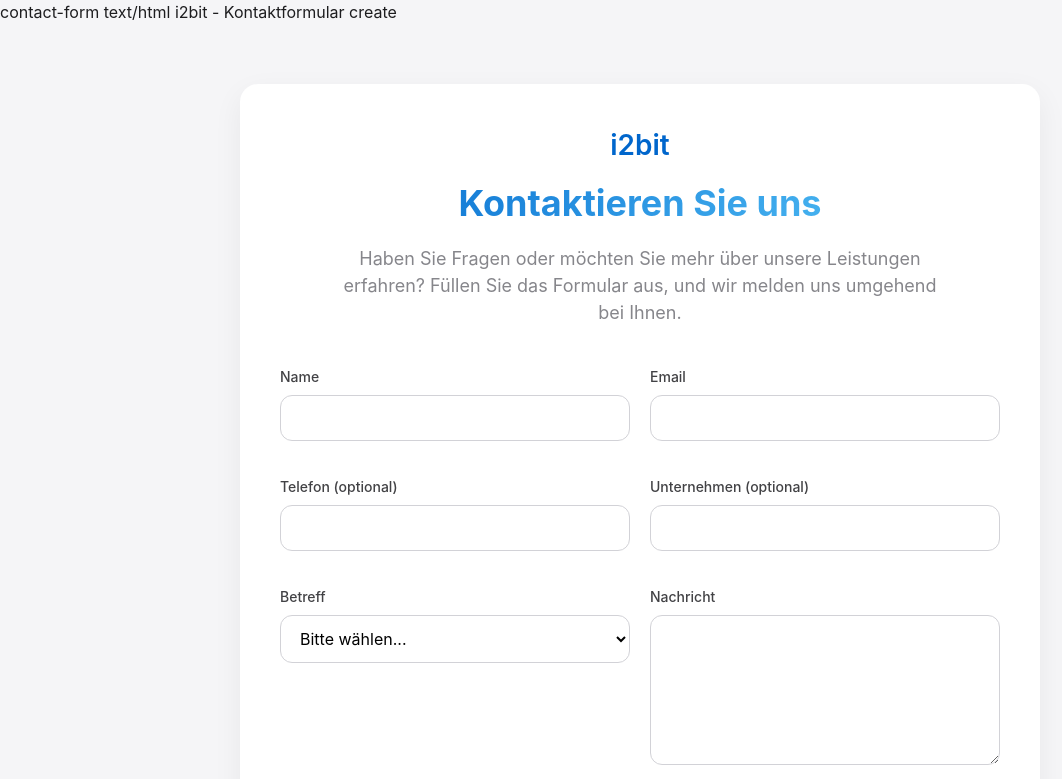
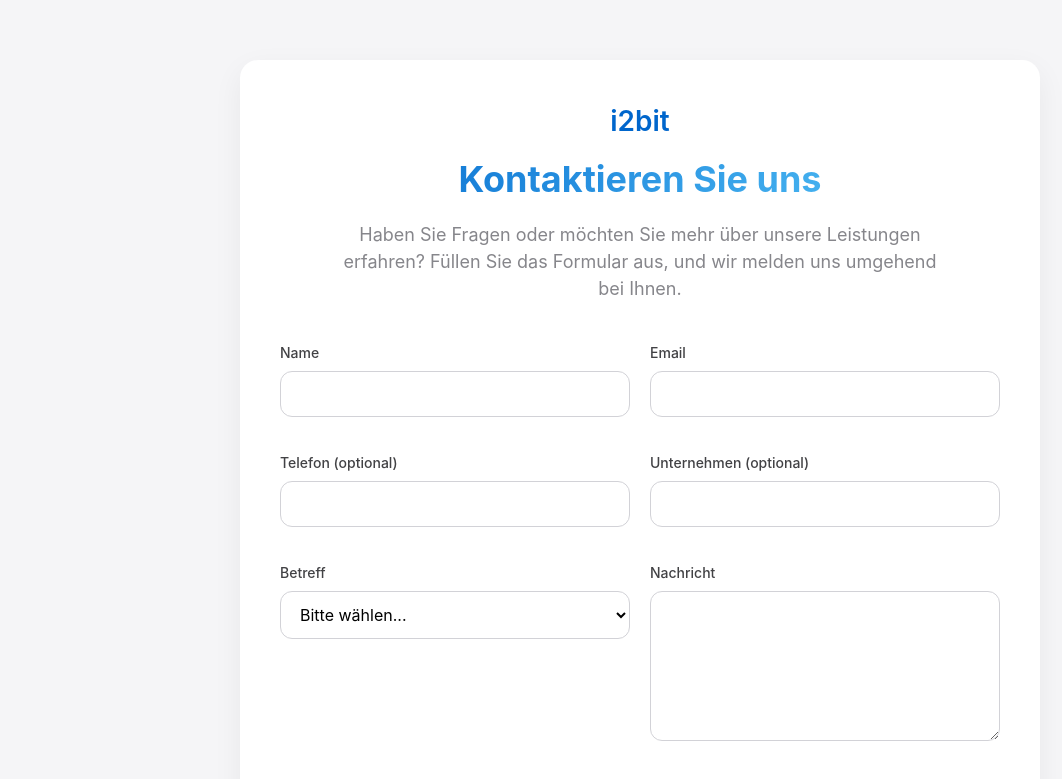
Before and after one commit to i2bit/i2bit-website, a plain HTML site: page contact.html in a window 1280 px wide. Shown: the top 779 px of the page, without its empty margins (0-1062 px from the left). Drawn offline with Linux system fonts and the light colour scheme.

Commit message:
Fix contact.html: remove Claude artifact wrapper tags

```diff
--- a/contact.html
+++ b/contact.html
@@ -1,10 +1,3 @@
-<function_calls>
-    <invoke name="artifacts">
-        <parameter name="id">contact-form</parameter>
-        <parameter name="type">text/html</parameter>
-        <parameter name="title">i2bit - Kontaktformular</parameter>
-        <parameter name="command">create</parameter>
-        <parameter name="content">
 <!DOCTYPE html>
 <html lang="de">
 
@@ -410,8 +403,3 @@
         });
     </script>
 </body>
-
-            </html>
-        </parameter>
-    </invoke>
-</function_calls>
```
Lines whose indentation alone changed are shown as unchanged.
